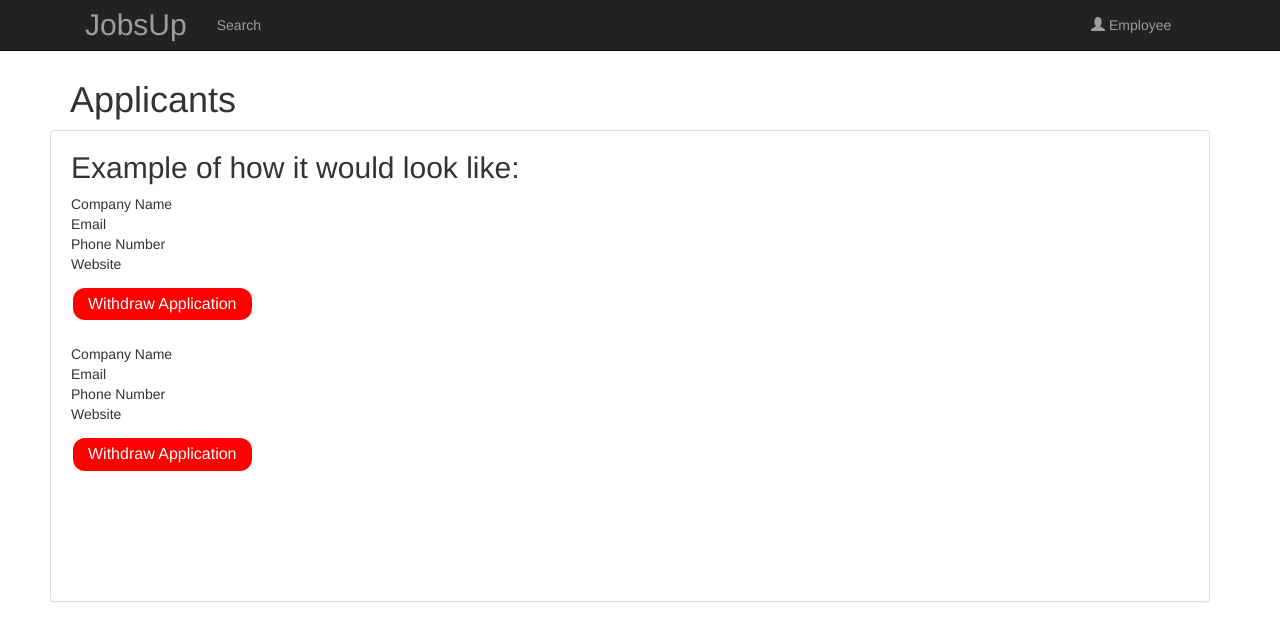
After one commit to uphonia/JobsUp, a Django app: template JobsUp/jobs/templates/Applications.html in a window 1280 px wide. The commit adds this page. Shown: the top 641 px of the page. Run offline with Django 3.2, Linux system fonts and the light colour scheme; the template is opened without the code that fills it, so the values that code supplies are empty; some libraries are stand-ins or nearby versions.

Commit message:
Added Applicants page

```diff
--- /dev/null
+++ b/JobsUp/jobs/templates/Applications.html
@@ -0,0 +1,83 @@
+<!DOCTYPE html>
+<html>
+    <style>
+        .button {
+            background-color: #4CAF50; /* Green */
+            border: none;
+            color: white;
+            padding: 5px 15px;
+            text-align: center;
+            text-decoration: none;
+            display: inline-block;
+            font-size: 16px;
+            margin: 4px 2px;
+            cursor: pointer;
+            border-radius: 12px;
+        }
+
+        .home {
+            font-size: 30px;
+        }
+
+        div {
+            text-align: center;
+        }
+
+        h1 {
+            padding: 60px 180px 0 0;
+            text-align: left;
+            margin-left: -20px;
+        }
+
+
+    </style>
+
+    <head>
+        <title> Applications | JobsUp </title>
+        <link rel="stylesheet" href="https://maxcdn.bootstrapcdn.com/bootstrap/3.3.7/css/bootstrap.min.css">
+    </head>
+
+    <body>
+        <!-- Top Navigation Bar -->
+        <nav class="navbar navbar-default navbar-static-top navbar-inverse navbar-fixed-top">
+	        <div class="container">
+	            <ul class="nav navbar-nav">
+	                <li class="home">
+		                <a href="/"><span class=""></span> JobsUp</a>
+                    </li>
+                    <li class="search">
+		                <a href="/"><span class=""></span> Search </a>
+		            </li>
+		            <li class="profile" style="margin-left:800px;">
+		                <a href="/"><span class="glyphicon glyphicon-user"></span> Employee </a>
+		            </li>
+		        </ul>
+		    </div>
+	    </nav>
+
+	    <!-- Applicant Panel -->
+	    <div class="container">
+            <h1>Applicants</h1>
+            <div class="panel panel-default" style="margin-left: -20px;">
+            <form action="/action_page.php" style="padding: 5px;">
+                <div class="panel-body" style="height: 480px; text-align: left; margin-top: -20px;">
+                    <h2>Example of how it would look like:</h2>
+                    <p> Company Name <br>
+                        Email <br>
+                        Phone Number <br>
+                        Website <br> </p>
+                    <a href="" class="button" style="background-color: red"> Withdraw Application </a>  <br>
+                    <br>
+                    <p> Company Name <br>
+                        Email <br>
+                        Phone Number <br>
+                        Website <br> </p>
+                    <a href="" class="button" style="background-color: red"> Withdraw Application </a>  <br>
+                    <br>
+                </div>
+            </form>
+        </div>
+
+    </body>
+
+</html>
--- a/JobsUp/jobs/templates/CompanyProfiles.html
+++ b/JobsUp/jobs/templates/CompanyProfiles.html
@@ -57,7 +57,7 @@
 
 	            <div class="col-lg-6">
                     <div class="left">
-                        <div class="panel panel-default" style="margin-left: -10px;">
+                        <div class="panel panel-default" style="margin-left: -20px;">
                             <form action="/action_page.php" style="padding: 5px;">
                                 <div class="panel-body" style="height: 480px; text-align: left;">
                                     <label for="cname"> Company Name </label> <br>
```
Also changed, not shown: JobsUp/jobs/templates/Map.html (+6 -2 lines), JobsUp/jobs/templates/UserProfiles.html (+4 -7 lines).
